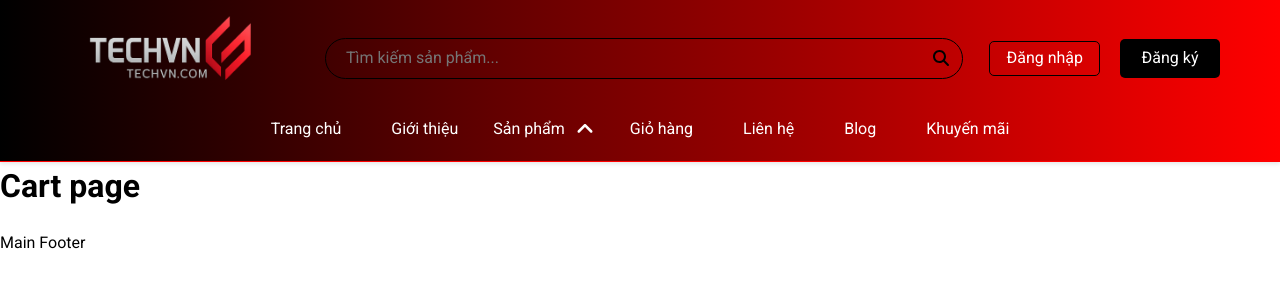
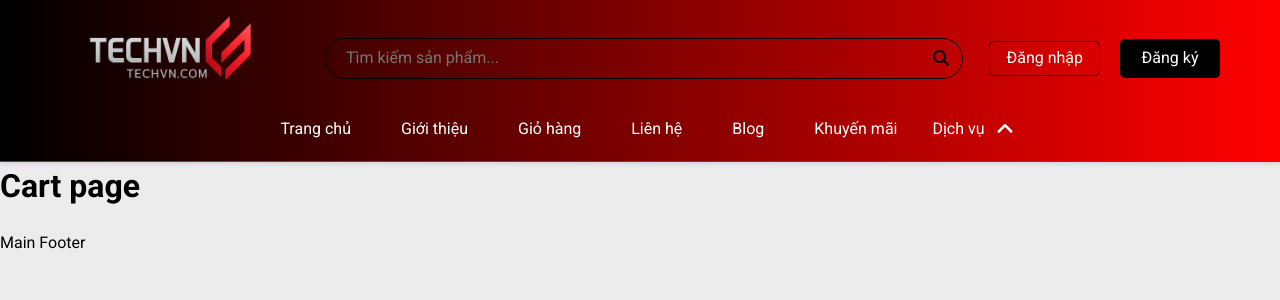
Before and after one commit to PhamQuyTung/Pc-Accessories-Shop, a React (Create React App) app in the folder frontend/: page /cart in a window 1280 px wide. Shown: the top 300 px of the page. Built offline with nearby package versions, Linux system fonts and the light colour scheme.

Commit message:
Chỉnh sửa header tippy box và background main

```diff
--- a/frontend/src/components/DropdownMenu/DropdownMenu.module.scss
+++ b/frontend/src/components/DropdownMenu/DropdownMenu.module.scss
@@ -1,7 +1,7 @@
 /* filepath: d:\Workspace2\MyProjects\pc_accessories\frontend\src\components\DropdownMenu\DropdownMenu.module.scss */
 .dropdown-menu {
-    background-color: #000; /* Nền đen */
-    border: 1px solid #ff0000; /* Viền đỏ */
+    background-color: #fff; /* Nền đen */
+    // border: 1px solid #ff0000; /* Viền đỏ */
     border-radius: 5px;
     padding: 10px 0;
     min-width: 150px;
@@ -11,13 +11,14 @@
 .dropdown-menu__item {
     display: block;
     padding: 10px 20px;
-    color: #fff;
+    color: #111111;
     text-decoration: none;
-    font-size: 14px;
+    font-size: 1.6rem;
     transition: background-color 0.3s ease;
 }
 
 .dropdown-menu__item:hover {
+    color: #fff;
     background-color: #ff0000; /* Đổi màu nền khi hover */
 }
 
--- a/frontend/src/components/Header/header.css
+++ b/frontend/src/components/Header/Header.module.scss
@@ -233,7 +233,8 @@
     margin: 8px 0;
 }
 
-.tippy-box {
+:global(.tippy-box) {
+    min-width: 300px;
     position: relative;
     background: #fff !important;
     color: #fff;
@@ -245,11 +246,11 @@
     transition-property: transform, visibility, opacity;
 }
 
-.tippy-arrow {
+:global(.tippy-arrow) {
     color: #fff !important;
 }
 
-.tippy-content {
+:global(.tippy-content) {
     padding: 0 !important;
 }
 
@@ -261,15 +262,16 @@
     margin: 10px 0;
 }
 
-.header__nav a {
+.header__nav .header__nav-link {
     margin: 0 15px;
     text-decoration: none;
     color: #fff;
     font-size: 16px;
+    cursor: pointer;
 }
 
-.header__nav a:hover {
-    color: #fff; /* Màu chữ đỏ khi hover */
+.header__nav .header__nav-link:hover {
+    /* color: #fff; Màu chữ đỏ khi hover */
 }
 
 .header__nav--product {
--- a/frontend/src/components/Header/header.js
+++ b/frontend/src/components/Header/header.js
@@ -1,7 +1,8 @@
 import React, { useRef } from 'react';
-import './header.css';
 import Logo from '~/assets/logo/logo4.png';
 import { Link, useNavigate } from 'react-router-dom';
+import styles from './Header.module.scss'; // Import file CSS Modules
+import classNames from 'classnames/bind';
 import Button from '~/components/Button';
 import { FontAwesomeIcon } from '@fortawesome/react-fontawesome';
 import {
@@ -17,12 +18,20 @@ import DropdownMenu from '~/components/DropdownMenu';
 import Tippy from '@tippyjs/react';
 import { EyeIcon, HandWaveIcon, ListItemIcon, OutTheDoor } from '~/components/Icons';
 
-const productMenuItems = [
-    { label: 'Laptop', href: '/products/laptops' },
-    { label: 'Bàn phím', href: '/products/keyboards' },
-    { label: 'Chuột', href: '/products/mice' },
-    { label: 'Tai nghe', href: '/products/headphones' },
-    { label: 'Tất cả sản phẩm', href: '/product' },
+const cx = classNames.bind(styles);
+
+// const productMenuItems = [
+//     { label: 'Laptop', href: '/products/laptops' },
+//     { label: 'Bàn phím', href: '/products/keyboards' },
+//     { label: 'Chuột', href: '/products/mice' },
+//     { label: 'Tai nghe', href: '/products/headphones' },
+//     { label: 'Tất cả sản phẩm', href: '/product' },
+// ];
+
+const listService = [
+    { label: 'Sửa chữa', href: '/service/repair' },
+    { label: 'Lắp đặt tại nhà', href: '/service/installation' },
+    { label: 'Chăm sóc khách hàng', href: '/service/support' },
 ];
 
 function Header() {
@@ -51,46 +60,46 @@ function Header() {
     };
 
     return (
-        <header className="header">
-            <div className="header-container">
-                <div className="header__top">
-                    <Link to="/" className="header__logo">
+        <header className={cx("header")}>
+            <div className={cx("header-container")}>
+                <div className={cx("header__top")}>
+                    <Link to="/" className={cx("header__logo")}>
                         <img src={Logo} alt="Logo" />
                     </Link>
 
-                    <form action="#" className="header__search">
+                    <form action="#" className={cx("header__search")}>
                         <input type="text" placeholder="Tìm kiếm sản phẩm..." required />
-                        <button type="submit" className="header__search-icon">
+                        <button type="submit" className={cx("header__search-icon")}>
                             <FontAwesomeIcon icon={faMagnifyingGlass} />
                         </button>
                     </form>
 
                     {/* Nếu có user thì hiển thị tên user không thì hiển thị button đăng kí/đăng nhập */}
                     {user ? (
-                        <div className="header__user">
+                        <div className={cx("header__user")}>
                             <Tippy
                                 content={
-                                    <div className="header__user-dropdown">
-                                        <Link to="/profile" className="dropdown__greeting">
+                                    <div className={cx("header__user-dropdown")}>
+                                        <Link to="/profile" className={cx("dropdown__greeting")}>
                                             <HandWaveIcon />
                                             <strong>Xin chào, {user.name}</strong>
                                         </Link>
 
-                                        <Link to="/orders" className="dropdown__item">
+                                        <Link to="/orders" className={cx("dropdown__item")}>
                                             <ListItemIcon />
                                             <span>Đơn hàng của tôi</span>
                                         </Link>
 
-                                        <Link to="/recent" className="dropdown__item">
-                                            <span className="icon-wrapper">
+                                        <Link to="/recent" className={cx("dropdown__item")}>
+                                            <span className={cx("icon-wrapper")}>
                                                 <EyeIcon />
                                             </span>
                                             <span>Đã xem gần đây</span>
                                         </Link>
 
-                                        <Link to="#" className="dropdown__logout" onClick={handleLogout}>
+                                        <Link to="#" className={cx("dropdown__logout")} onClick={handleLogout}>
                                             <OutTheDoor />
-                                            <span className="logout">Đăng xuất</span>
+                                            <span className={cx("logout")}>Đăng xuất</span>
                                         </Link>
                                     </div>
                                 }
@@ -99,40 +108,40 @@ function Header() {
                                 offset={[0, 10]}
                                 // visible
                             >
-                                <div className="header__user-box">
-                                    <FontAwesomeIcon icon={faUser} className="user-icon" />
-                                    <div className="user-text">
-                                        <span className="name">{user.name}</span>
+                                <div className={cx("header__user-box")}>
+                                    <FontAwesomeIcon icon={faUser} className={cx("user-icon")} />
+                                    <div className={cx("user-text")}>
+                                        <span className={cx("name")}>{user.name}</span>
                                     </div>
                                 </div>
                             </Tippy>
                         </div>
                     ) : (
                         <>
-                            <a href="/login" className="header__text--login">
+                            <a href="/login" className={cx("header__text--login")}>
                                 <Button outline Small>
                                     Đăng nhập
                                 </Button>
                             </a>
 
-                            <a href="/register" className="header__text--login">
+                            <a href="/register" className={cx("header__text--login")}>
                                 <Button primary2>Đăng ký</Button>
                             </a>
                         </>
                     )}
                 </div>
 
-                <div className="header__nav">
-                    <a href="/">Trang chủ</a>
-                    <a href="/about">Giới thiệu</a>
-                    <span className="header__nav--product">
-                        <DropdownMenu ref={dropdownRef} title="Sản phẩm" items={productMenuItems} />
-                        <FontAwesomeIcon icon={faAngleUp} className="header__nav--icon" />
+                <div className={cx("header__nav")}>
+                    <a className={cx('header__nav-link')} href="/">Trang chủ</a>
+                    <a className={cx('header__nav-link')} href="/about">Giới thiệu</a>
+                    <a className={cx('header__nav-link')} href="/cart">Giỏ hàng</a>
+                    <a className={cx('header__nav-link')} href="/contact">Liên hệ</a>
+                    <a className={cx('header__nav-link')} href="/blog">Blog</a>
+                    <a className={cx('header__nav-link')} href="/promotion">Khuyến mãi</a>
+                    <span className={cx("header__nav--product")}>
+                        <DropdownMenu ref={dropdownRef} title="Dịch vụ" items={listService} />
+                        <FontAwesomeIcon icon={faAngleUp} className={cx("header__nav--icon")} />
                     </span>
-                    <a href="/cart">Giỏ hàng</a>
-                    <a href="/contact">Liên hệ</a>
-                    <a href="/blog">Blog</a>
-                    <a href="/promotion">Khuyến mãi</a>
                 </div>
             </div>
         </header>
--- a/frontend/src/layout/MainLayout.js
+++ b/frontend/src/layout/MainLayout/MainLayout.js
@@ -1,9 +1,13 @@
 import React from 'react';
-import Header from '../components/Header/header'; // Import Header component
+import Header from '../../components/Header/header'; // Import Header component
+import styles from './MainLayout.module.scss'; // Import file CSS Modules
+import classNames from 'classnames/bind';
+
+const cx = classNames.bind(styles);
 
 function MainLayout({ children }) {
     return (
-        <div>
+        <div className={cx('main')}>
             <header>
                 <Header />
             </header>
--- /dev/null
+++ b/frontend/src/layout/MainLayout/MainLayout.module.scss
@@ -0,0 +1,4 @@
+.main {
+    height: 5000px;
+    background-color: #ececec;
+}
--- a/frontend/src/pages/Register/Register.js
+++ b/frontend/src/pages/Register/Register.js
@@ -137,8 +137,8 @@ function Register() {
                 }, 1500); // Chờ 1.5s cho toast hiển thị rồi chuyển trang
             }
         } catch (err) {
-            setServerError('Lỗi máy chủ. Vui lòng thử lại sau.');
-            toast('Lỗi máy chủ. Vui lòng thử lại sau.', 'error');
+            setServerError('⚠️ Tài khoản đã tồn tại trong hệ thống. Vui lòng kiểm tra lại thông tin.');
+            toast('⚠️ Tài khoản đã tồn tại trong hệ thống. Vui lòng kiểm tra lại thông tin.', 'error');
         }
     };
 
--- a/frontend/src/routes/routes.js
+++ b/frontend/src/routes/routes.js
@@ -7,7 +7,7 @@ import Blog from '../pages/Blog';
 import Login from '../pages/Login/Login';
 import Register from '../pages/Register/Register';
 import Promotion from '../pages/Promotion';
-import MainLayout from '../layout/MainLayout';
+import MainLayout from '../layout/MainLayout/MainLayout';
 import AuthLayout from '../layout/AuthLayout';
 
 const routes = [
```
Also changed, not shown: frontend/src/assets/images/backgroundMain.jpg (added).
